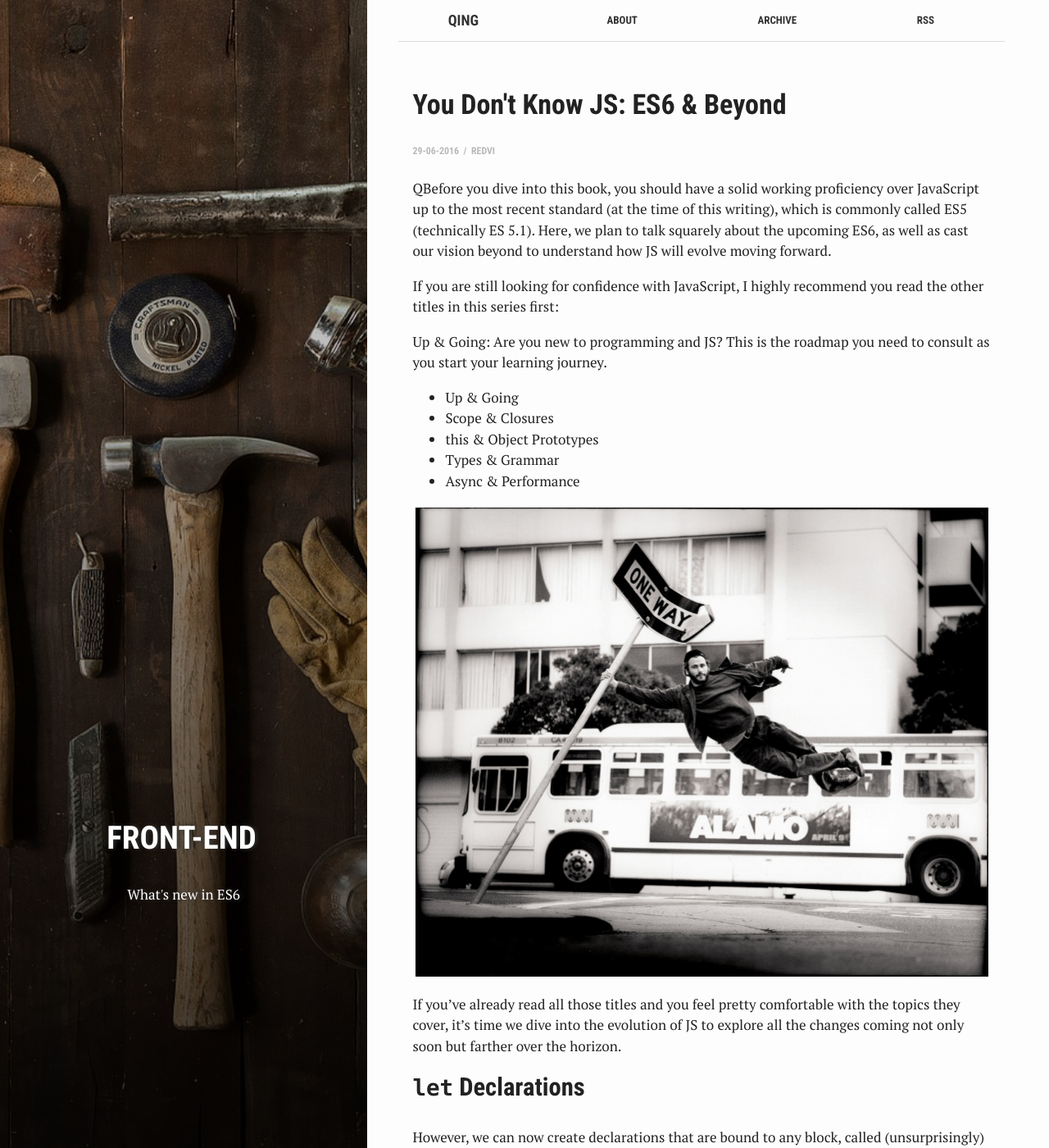
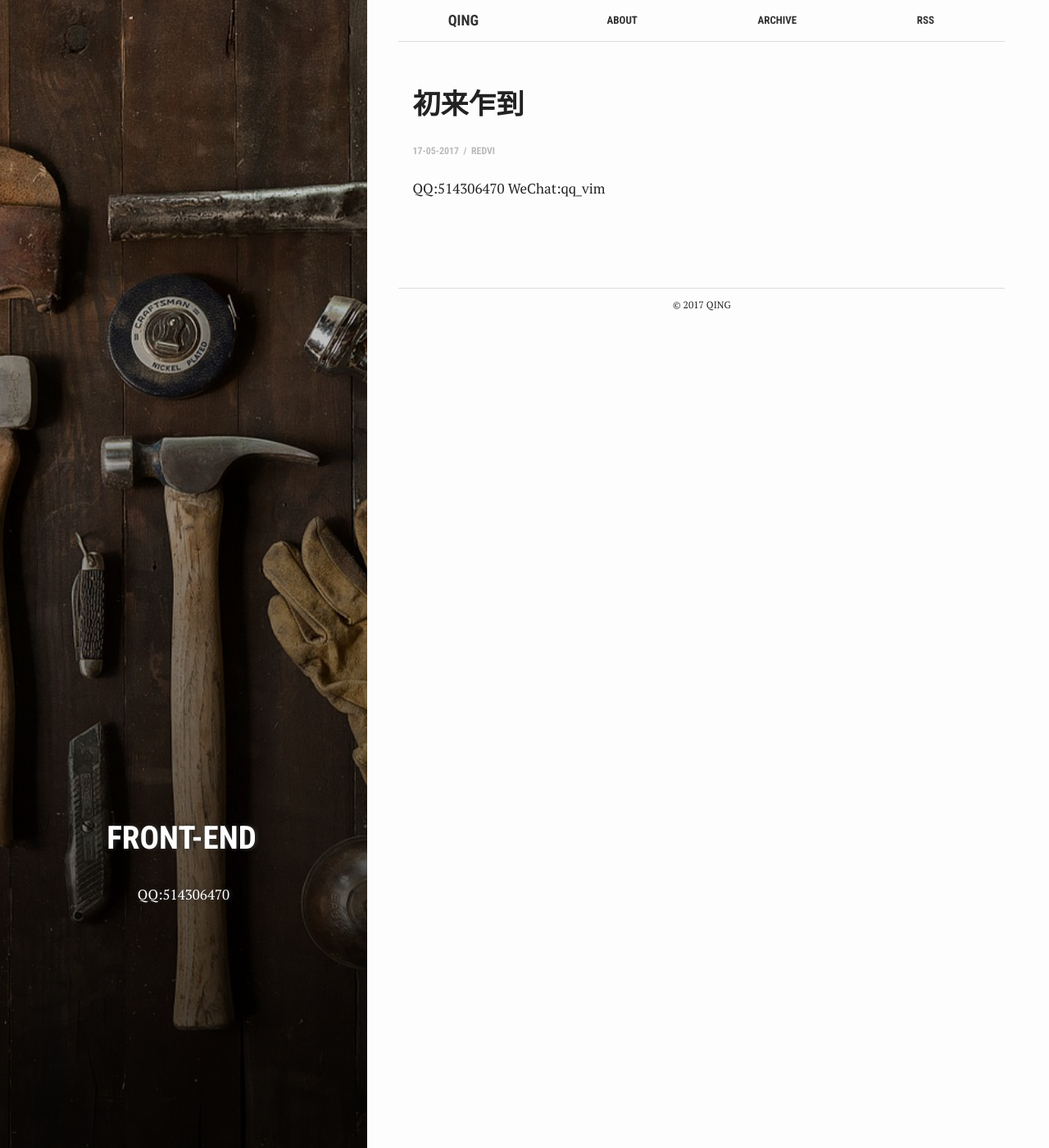
Before and after one commit to z514306470/z514306470.github.io, a Jekyll site: the page built from _posts/2016-06-29-es6.md, in a window 1280 px wide and 1400 px high. Shown: the whole window at 82% size. Built offline with Jekyll 4.4.1, drawn with Linux system fonts in a browser that asks for light colours; some of the changed text lies outside the part shown.

Commit message:
Update 2016-06-29-es6.md

```diff
--- a/_posts/2016-06-29-es6.md
+++ b/_posts/2016-06-29-es6.md
@@ -1,41 +1,13 @@
 ---
 bg: "tools.jpg"
 layout: post
-title:  "You Don't Know JS: ES6 & Beyond"
-crawlertitle: "About ES6"
-summary: "What's new in ES6"
-date:   2016-06-29 20:09:47 +0700
+title:  "初来乍到"
+crawlertitle: ""
+summary: "QQ:514306470"
+date:   2017-05-17 20:09:47 +0700
 categories: posts
 tags: ['front-end']
 author: redVi
 ---
-QBefore you dive into this book, you should have a solid working proficiency over JavaScript up to the most recent standard (at the time of this writing), which is commonly called ES5 (technically ES 5.1). Here, we plan to talk squarely about the upcoming ES6, as well as cast our vision beyond to understand how JS will evolve moving forward.
-
-If you are still looking for confidence with JavaScript, I highly recommend you read the other titles in this series first:
-
-Up & Going: Are you new to programming and JS? This is the roadmap you need to consult as you start your learning journey.
-
-- Up & Going
-- Scope & Closures
-- this & Object Prototypes
-- Types & Grammar
-- Async & Performance
-
-[![railroad]({{ site.images }}/rails.jpg)]({{ site.images }}/rails.jpg)
-
-If you've already read all those titles and you feel pretty comfortable with the topics they cover, it's time we dive into the evolution of JS to explore all the changes coming not only soon but farther over the horizon.
-
-## `let` Declarations
-
-However, we can now create declarations that are bound to any block, called (unsurprisingly) *block scoping*. This means all we need is a pair of `{ .. }` to create a scope. Instead of using var, which always declares variables attached to the enclosing function (or global, if top level) scope, use `let`:
-
-{% highlight js %}
-var a = 2;
-
-{
-    let a = 3;
-    console.log( a );   // 3
-}
-
-console.log( a );       // 2
-{% endhighlight %}
+QQ:514306470
+WeChat:qq_vim
```
